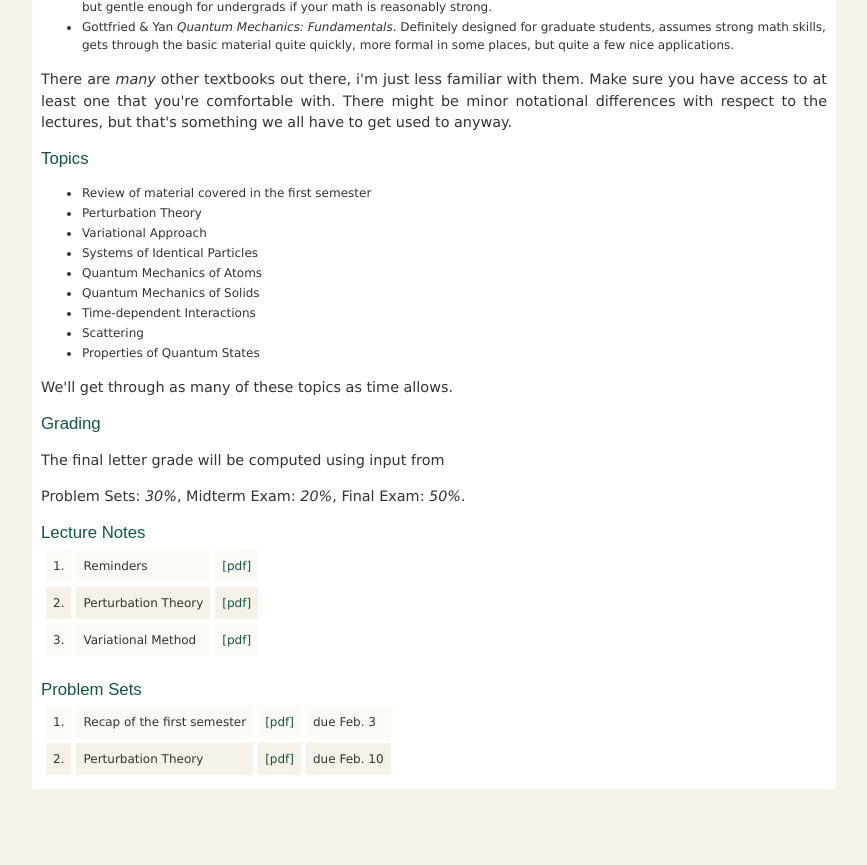
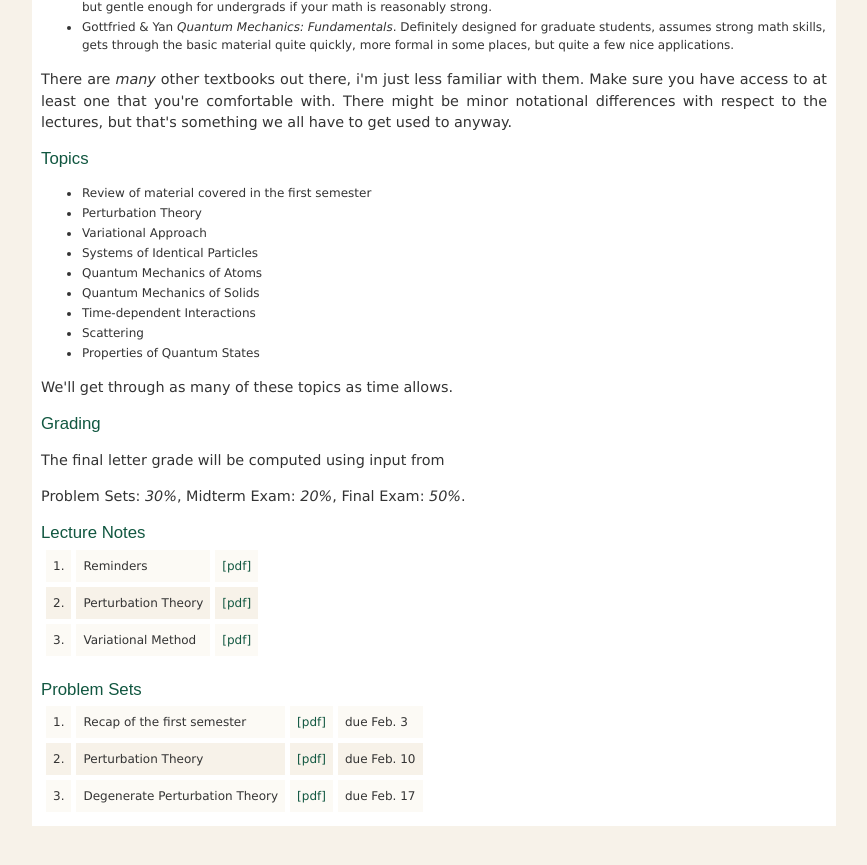
Before and after one commit to jozefdudek/personal_website, a Jekyll site: the page built from Phys314.html, in a window 1280 px wide and 900 px high, scrolled down 1730 px. Shown: the top 865 px of the window, without its empty margins (192-1059 px from the left). Built offline with Jekyll 4.4.1, drawn with Linux system fonts in a browser that asks for light colours.

Commit message:
added hw 3

```diff
--- a/Phys314.html
+++ b/Phys314.html
@@ -211,7 +211,14 @@
       <td class="highlights">due Feb. 10</td>
     </tr>
 
-
+  <tr class="highlights">
+      <td class="highlights"> 3. </td>
+      <td class="highlights">Degenerate Perturbation Theory</td>
+      <td class="highlights">
+        <a href="https://wm1693.box.com/s/387i8hejtdso37lqo6ld8e3zguhhk6bw">[pdf]</a>
+      </td>
+      <td class="highlights">due Feb. 17</td>
+    </tr>
 
   </table>
 
```
